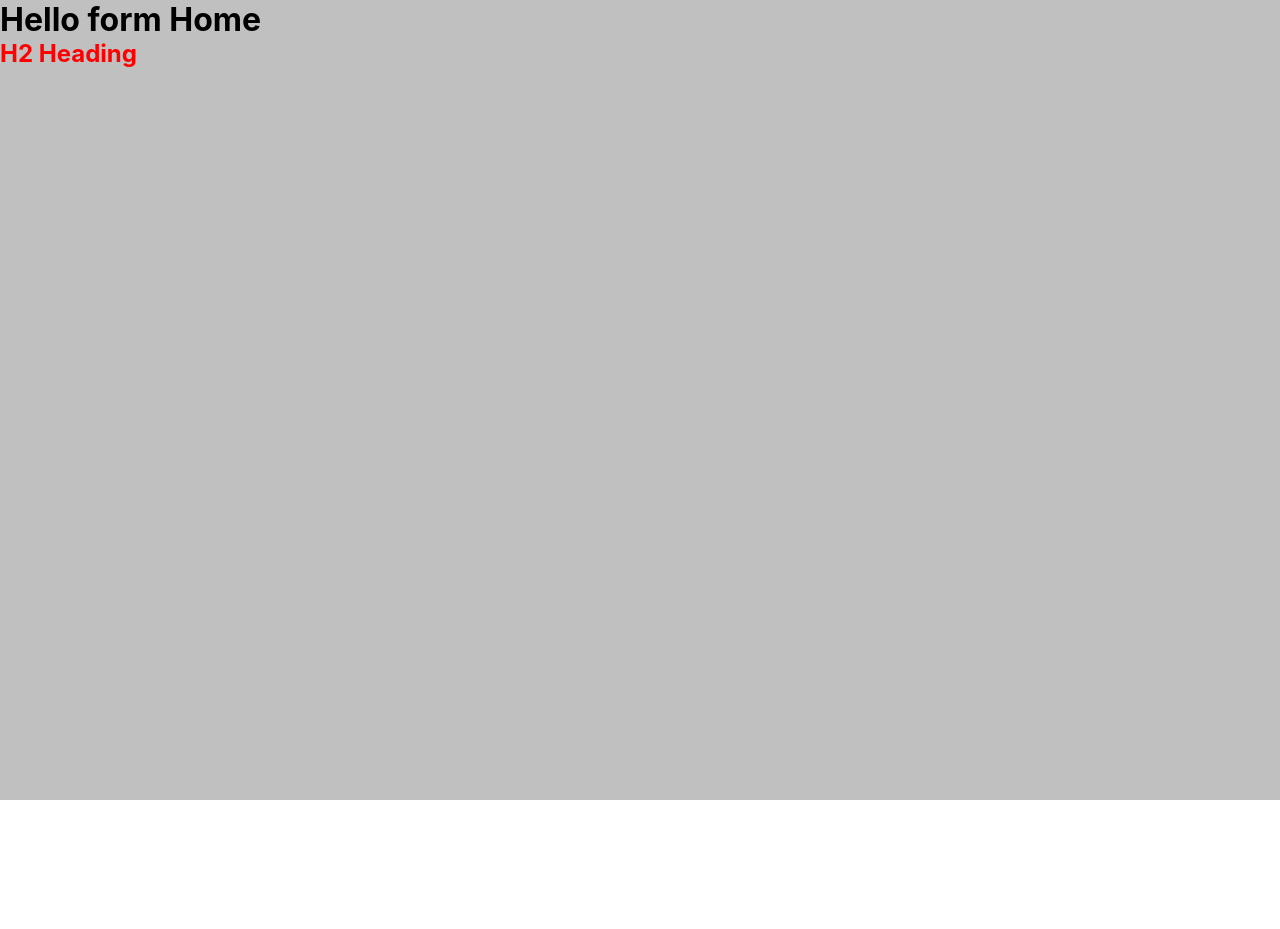
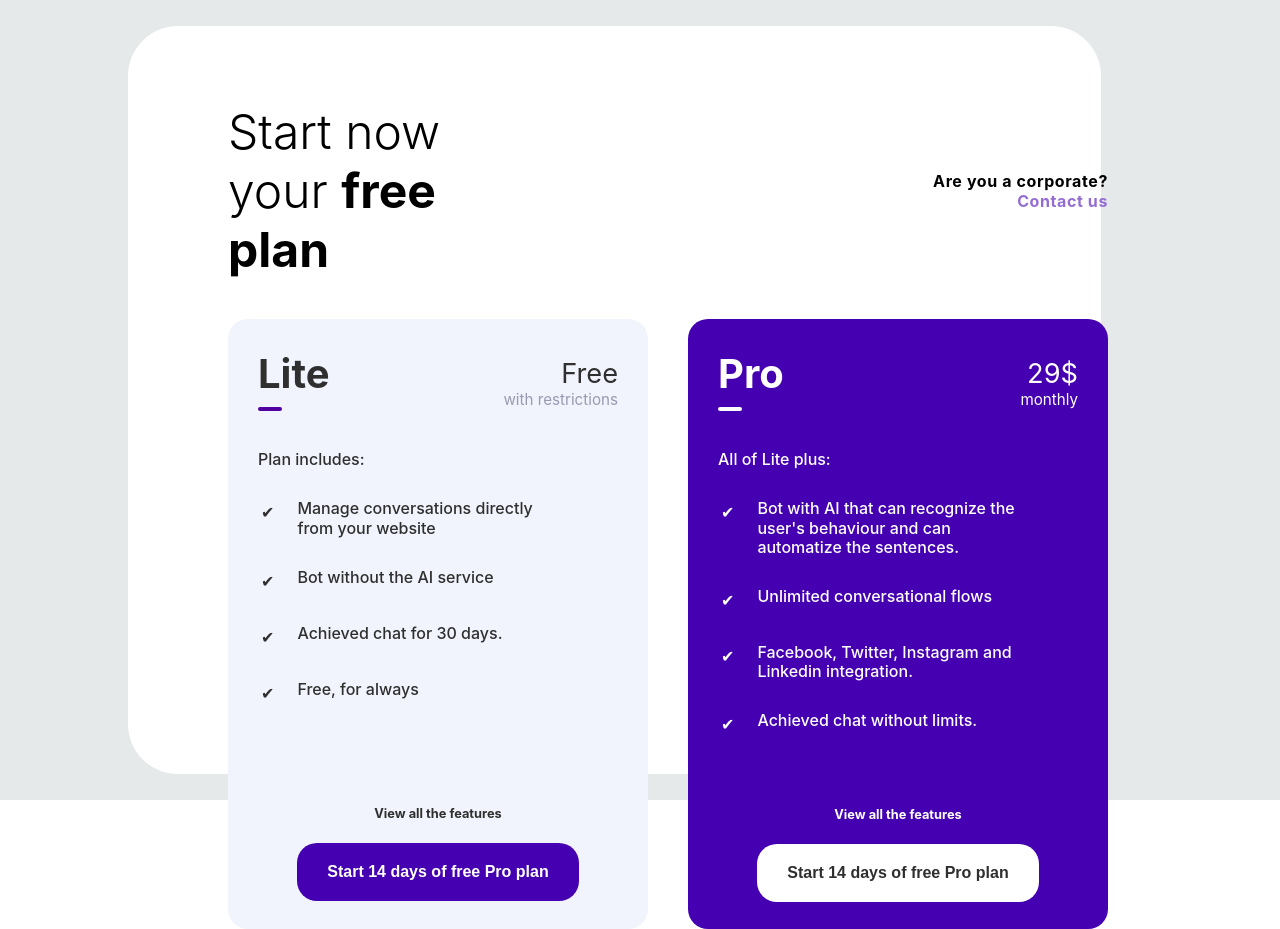
Before and after one commit to dushyant-appinventiv/React-Training, a React (Create React App) app: page / in a window 1280 px wide. Before the commit the page ends 800 px from the top, so only its background shows below. Built offline with nearby package versions, Linux system fonts and the light colour scheme.

Commit message:
changed background styling

```diff
--- a/public/index.html
+++ b/public/index.html
@@ -10,34 +10,30 @@
       content="Web site created using create-react-app"
     />
     <link rel="apple-touch-icon" href="%PUBLIC_URL%/logo192.png" />
-    <!--
-      manifest.json provides metadata used when your web app is installed on a
-      user's mobile device or desktop. See https://developers.google.com/web/fundamentals/web-app-manifest/
-    -->
     <link rel="manifest" href="%PUBLIC_URL%/manifest.json" />
-    <!--
-      Notice the use of %PUBLIC_URL% in the tags above.
-      It will be replaced with the URL of the `public` folder during the build.
-      Only files inside the `public` folder can be referenced from the HTML.
+    <title>React App</title>
+    <style>
+      *,
+      *::after,
+      *::before {
+        margin: 0;
+        padding: 0;
+        box-sizing: border-box;
+      }
 
-      Unlike "/favicon.ico" or "favicon.ico", "%PUBLIC_URL%/favicon.ico" will
-      work correctly both with client-side routing and a non-root public URL.
-      Learn how to configure a non-root public URL by running `npm run build`.
-    -->
-    <title>React App</title>
+      html {
+        margin: 0;
+        padding: 0;
+      }
+
+      #root {
+        height: 100vh;
+        width: 100%;
+      }
+    </style>
   </head>
   <body>
     <noscript>You need to enable JavaScript to run this app.</noscript>
     <div id="root"></div>
-    <!--
-      This HTML file is a template.
-      If you open it directly in the browser, you will see an empty page.
-
-      You can add webfonts, meta tags, or analytics to this file.
-      The build step will place the bundled scripts into the <body> tag.
-
-      To begin the development, run `npm start` or `yarn start`.
-      To create a production bundle, use `npm run build` or `yarn build`.
-    -->
   </body>
 </html>
--- a/src/App.css
+++ b/src/App.css
@@ -1,38 +1,6 @@
-.App {
-  text-align: center;
+#appWrapper {
+  height: 100vh;
+  width: 100%;
+  background-color: rgba(229, 233, 234, 255);
+  padding: 2% 10%;
 }
-
-.App-logo {
-  height: 40vmin;
-  pointer-events: none;
-}
-
-@media (prefers-reduced-motion: no-preference) {
-  .App-logo {
-    animation: App-logo-spin infinite 20s linear;
-  }
-}
-
-.App-header {
-  background-color: #282c34;
-  min-height: 100vh;
-  display: flex;
-  flex-direction: column;
-  align-items: center;
-  justify-content: center;
-  font-size: calc(10px + 2vmin);
-  color: white;
-}
-
-.App-link {
-  color: #61dafb;
-}
-
-@keyframes App-logo-spin {
-  from {
-    transform: rotate(0deg);
-  }
-  to {
-    transform: rotate(360deg);
-  }
-}
--- a/src/App.js
+++ b/src/App.js
@@ -1,12 +1,13 @@
 import React from "react";
-import Home from "./modules/home";
+import Container from "./modules/Assignment1/Container";
+import "./App.css";
 
 class App extends React.Component {
   render() {
     return (
-      <>
-        <Home />
-      </>
+      <div id='appWrapper'>
+        <Container />
+      </div>
     );
   }
 }
--- a/src/index.css
+++ b/src/index.css
@@ -1,10 +1,10 @@
 body {
-  margin: 0;
   font-family: -apple-system, BlinkMacSystemFont, "Segoe UI", "Roboto", "Oxygen",
     "Ubuntu", "Cantarell", "Fira Sans", "Droid Sans", "Helvetica Neue",
     sans-serif;
   -webkit-font-smoothing: antialiased;
   -moz-osx-font-smoothing: grayscale;
+  overflow: hidden;
 }
 
 code {
--- a/src/index.js
+++ b/src/index.js
@@ -1,17 +1,6 @@
-import React from 'react';
-import ReactDOM from 'react-dom';
-import './index.css';
-import App from './App';
-import reportWebVitals from './reportWebVitals';
+import React from "react";
+import ReactDOM from "react-dom";
+import "./index.css";
+import App from "./App";
 
-ReactDOM.render(
-  <React.StrictMode>
-    <App />
-  </React.StrictMode>,
-  document.getElementById('root')
-);
-
-// If you want to start measuring performance in your app, pass a function
-// to log results (for example: reportWebVitals(console.log))
-// or send to an analytics endpoint. Learn more: https://bit.ly/CRA-vitals
-reportWebVitals();
+ReactDOM.render(<App />, document.getElementById("root"));
```
